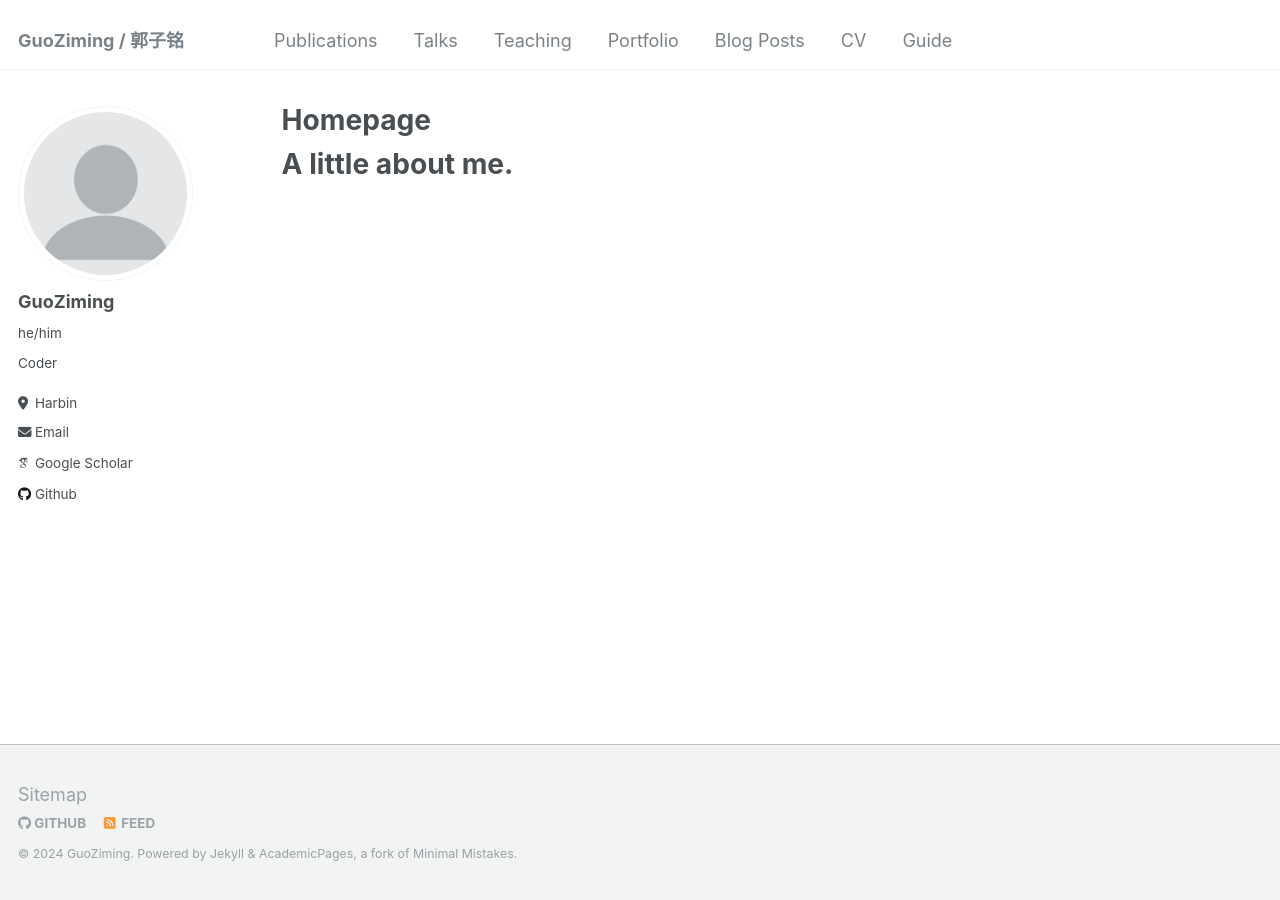
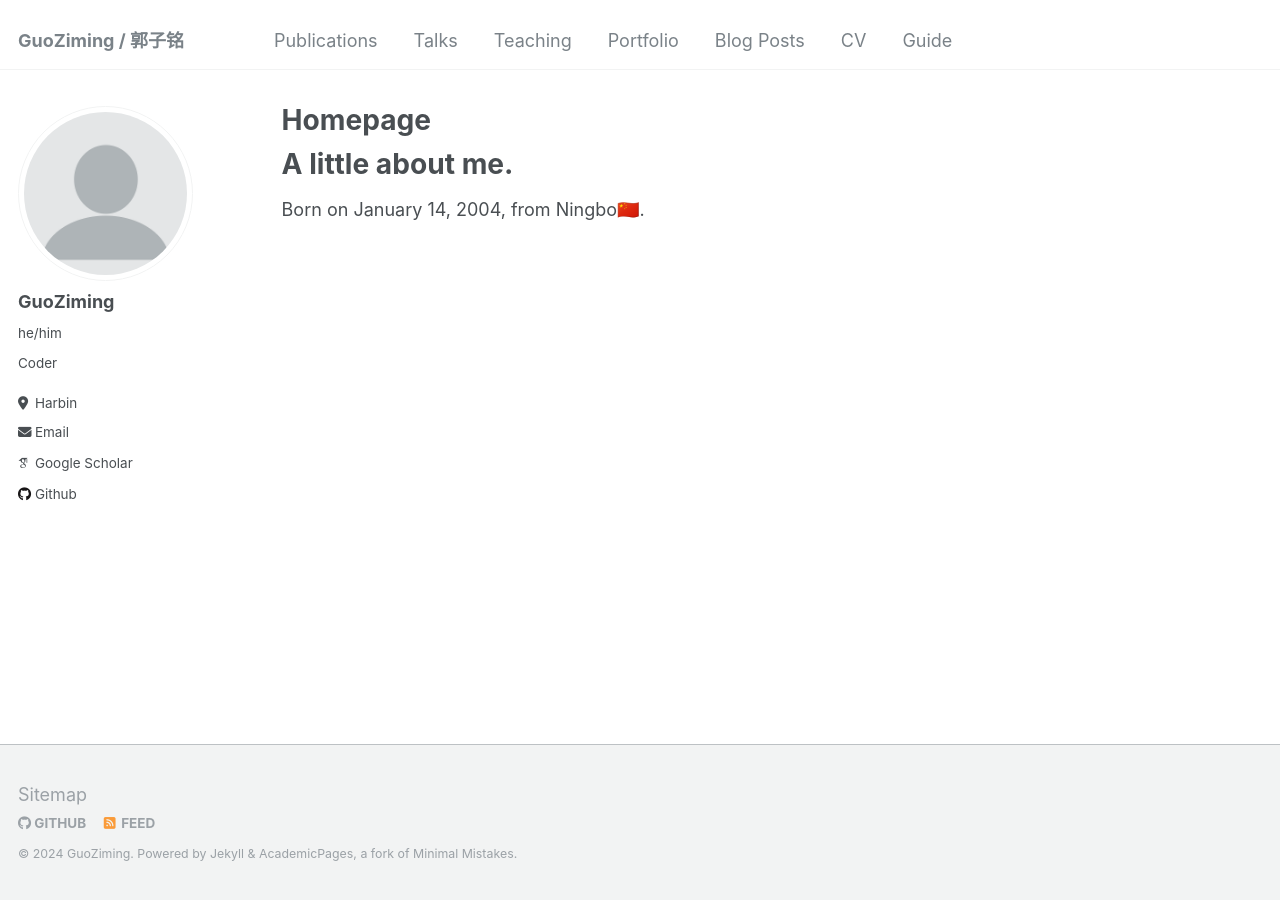
Before and after one commit to mcxiaoxiao/mcxiaoxiao.github.io, a Jekyll site: the page built from _pages/about.md, in a window 1280 px wide. Built offline with Jekyll 4.4.1, drawn with Linux system fonts in a browser that asks for light colours; some web fonts are replaced.

Commit message:
Update about.md

```diff
--- a/_pages/about.md
+++ b/_pages/about.md
@@ -9,3 +9,4 @@ redirect_from:
 
 A little about me.
 ======
+Born on January 14, 2004, from Ningbo🇨🇳.
```
